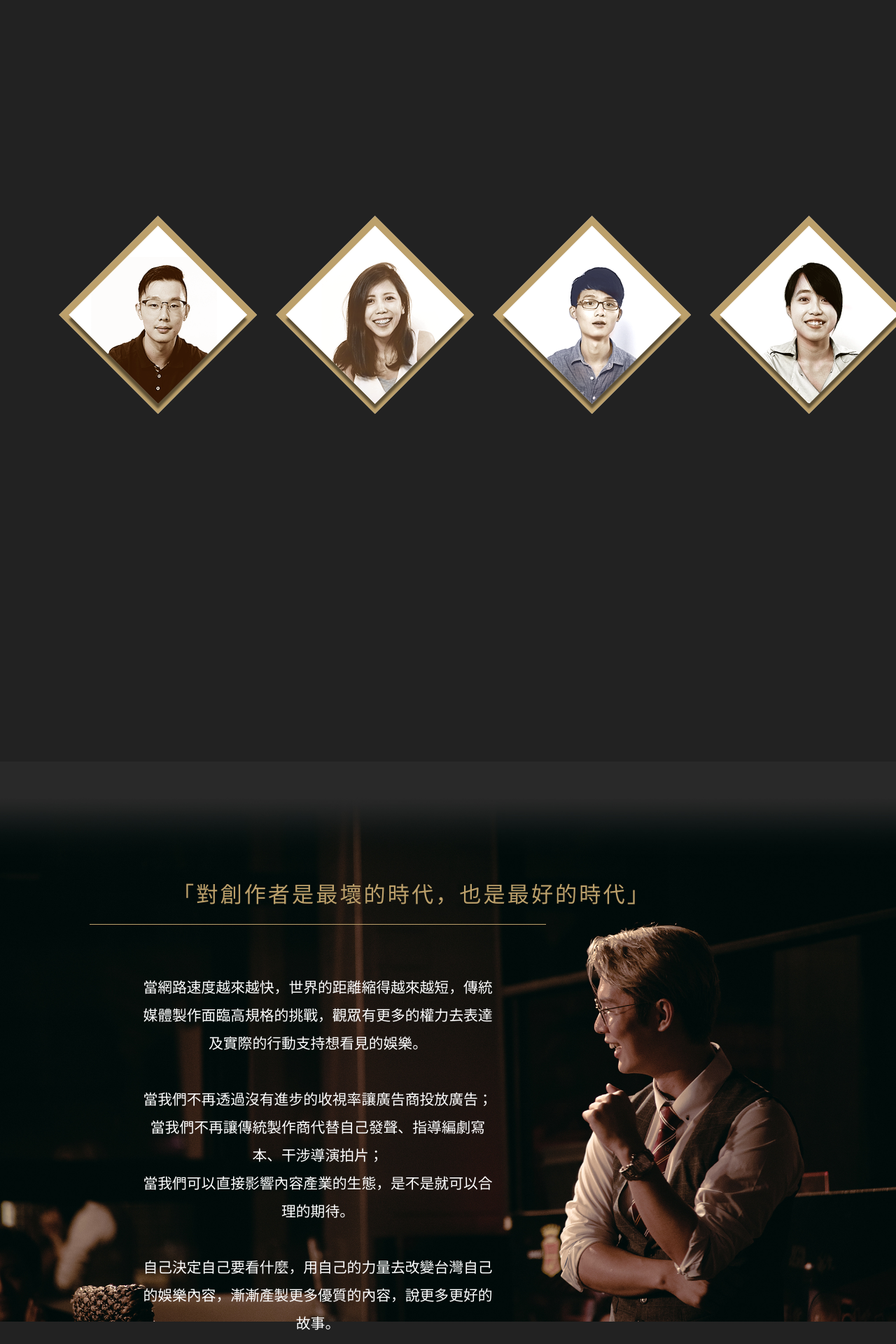
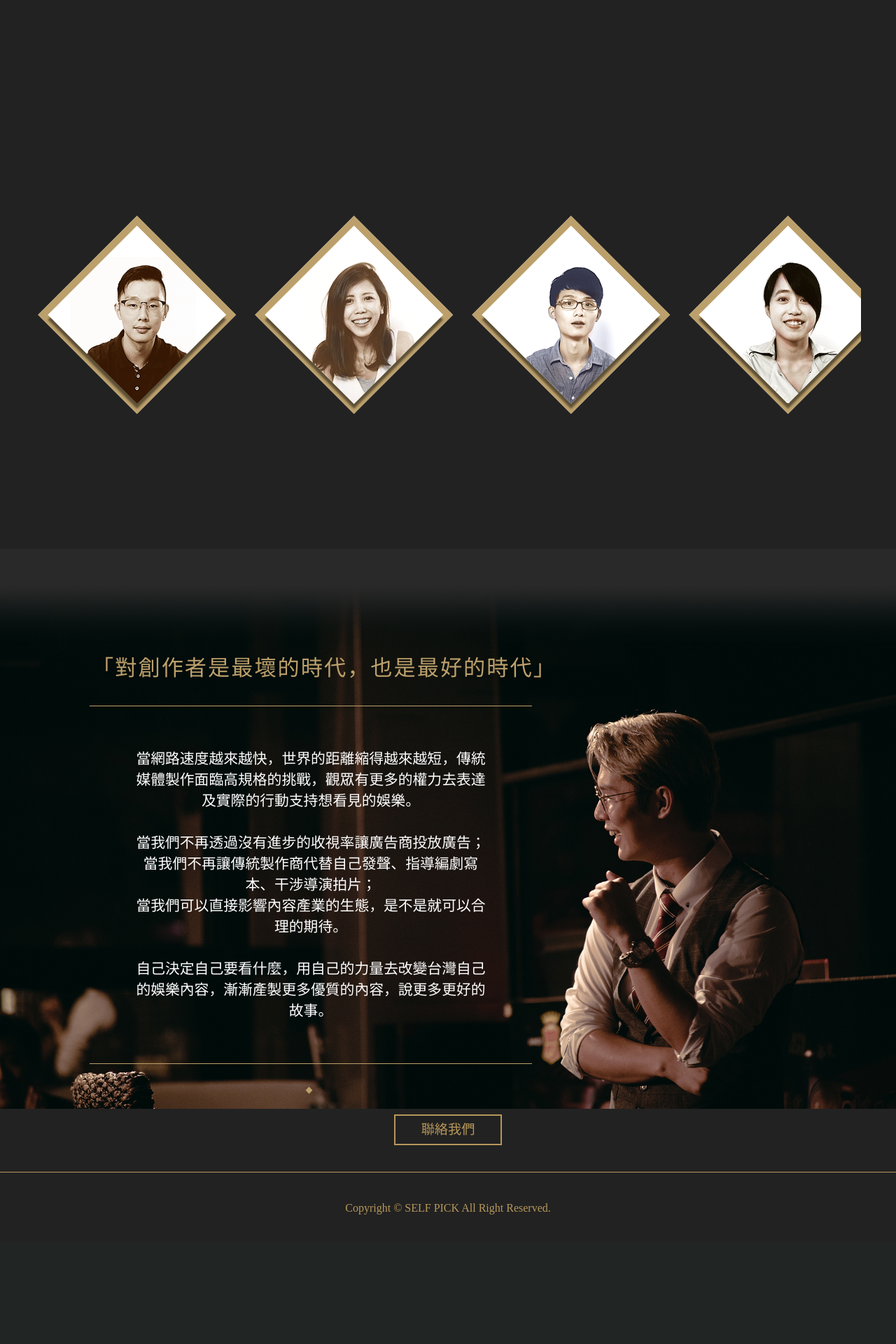
Before and after one commit to sa002999/jessicadesign, a PHP site: page /about.html in a window 1280 px wide; the page is wider, and only the part inside the window is pictured. Shown: the part 3120-5040 px from the top of that part at 70% size. After the commit the page ends 4855 px from the top of that part, so only its background shows below. Run offline with PHP 8.4, Linux system fonts and the light colour scheme.

Commit message:
改善about頁面

```diff
--- a/css/AboutMenu.css
+++ b/css/AboutMenu.css
@@ -63,7 +63,7 @@
 
 	.wipe1 img{
 		position: fixed;
-		width: 80%;
+		width: 50%;
 		top: 0;
 		left: 0;
 		right: 0;
--- a/css/about.css
+++ b/css/about.css
@@ -1,4 +1,13 @@
-@media screen and (min-width: 1024px){
+@media screen and (min-width: 1920px) {
+
+}
+
+@media screen and (min-width: 1440px) {
+
+}
+
+
+@media screen and (min-width: 1200px) {
 
 	*{margin: 0;padding: 0;list-style: none;}
 	html,body{height: 100%;width: 100%;}
@@ -8,7 +17,7 @@
 	}
 	.awrap{
 		width: 100%;
-		height: 646%;
+		height: 565%;
 		background-color: #222222;
 	}
 	.awrap .avideo01{
@@ -37,6 +46,11 @@
 		top: 0;
 		left: 0;
 		z-index: 0;
+	}
+
+	.bgimg01 img{
+		width: 100%;
+		height: auto;
 	}
 
 	.paraBG{
@@ -248,10 +262,10 @@
 		height: 70%;
 		position: absolute;
 		top: 313%;
-		transition: 6s;
+		transition: 2s;
 	}
 	.Tbg02show{
-		height: 60%;
+		height: 80%;
 		top: 323%;
 	}
 	.Tbg02 img{
@@ -305,13 +319,19 @@
 	.member{
 		width: 100%;
 		/*min-width: 1340px;*/
-		height: 50%;
+		height: 70%;
+		max-width: 1920px;
 		position: absolute;
 		transition: 1s;
 		top: 418%;
 		z-index: 5;
-		margin: 0 0%;
+		display: flex;
+		flex-direction: row;
+		justify-content: center;
+		overflow: hidden;
+		right: 50px;
 		vertical-align: middle;
+		/*margin: 0 0%;*/
 	}
 	.member figure{
 		background-color: #eee;
@@ -399,35 +419,37 @@
 		text-align: center;
 		color:#fff;
 		font-size: 1.3em;
-		line-height: 40px;
+		line-height: 30px; /*調整行高*/
 		font-family: arial, 微軟正黑體;
 		border-top: 1px solid #BCA06B;
 		border-bottom: 1px solid #BCA06B;
-		padding: 70px;
+		padding: 60px; /*這個跟標題對齊以下內容有關，似乎標題能比較往右*/
 		position: absolute;
-		top: 565%;
+		top: 520%; /*與頂端的距離*/
 		left: 10%;
 		transition: 3s;
 		opacity: 0;
 		z-index: 5;
 	}
 	.p04show{
-		top: 555%;
+		top: 516%; /*與上面灰色區塊的距離，不能太小*/
 		opacity: 1;
 	}
 	.p04:before{
 		content: "「對創作者是最壞的時代，也是最好的時代」";
-		letter-spacing:3px;
+		letter-spacing:2px;
 		/*font-family: �啁敦�𡡞�;*/
 		/*font-weight: 900;*/
 		color: #BCA06B;
 		font-size: 1.5em;
 		display: block;
-		width: 700px;
+		width: 100%;
 		height: auto;
 		position: absolute;
-		top: -2em;
-		left: 110px;
+		top: -5rem;
+		line-height: normal;
+		left: 0;
+		min-width: 670px;
 	}
 	.p04:after{
 		content: "";
@@ -446,9 +468,11 @@
 		width: 100%;
 		height: 100%;
 		position: absolute;
-		top: 526%;
+		top: 488%;
 		right: 0;
 		opacity: 1;
+		max-width: 1920px;
+		max-height: 900px;
 	}
 	.bgimg03 img{
 		width: 100%;
@@ -456,11 +480,15 @@
 	}
 
 	.btn{
-		width: 150px;
-		height: 100px;
-		position: absolute;
-		top: 630%;
-		left: 45%;
+		width: 100%;
+		/*height: 100px;*/
+		/*position: absolute;*/
+		/*top: 630%;*/
+		/*left: 45%;*/
+		background-color: #222;
+		display: flex;
+		justify-content: center;
+		padding: 15% 0 3% 0;
 	}
 	.contact{
 		width: 0;
@@ -532,7 +560,7 @@
 
 
 /*********************rwd*********************/
-@media screen and (min-width: 768px) and (max-width: 1023px){
+@media screen and (min-width: 768px) and (max-width: 1199px){
 
 	*{
 		margin: 0;
```
Also changed, not shown: images/T02.png (added).
